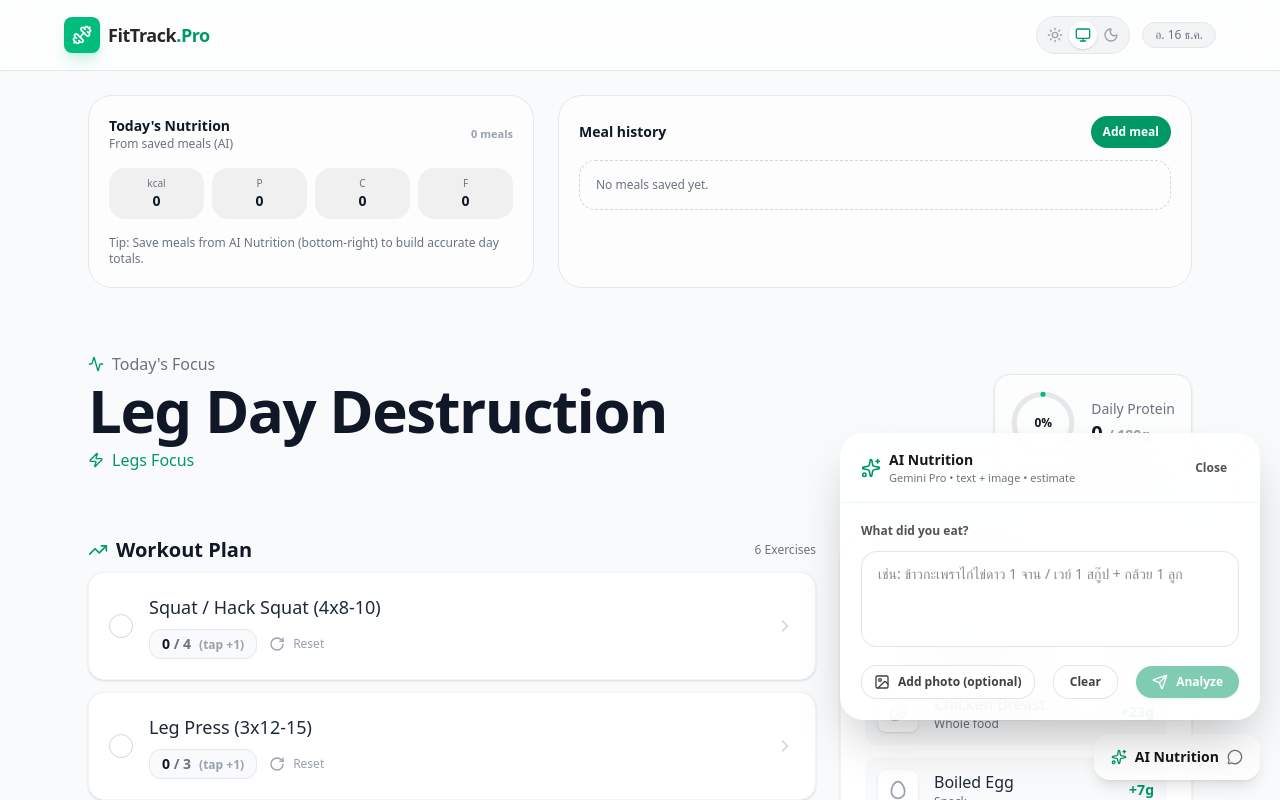
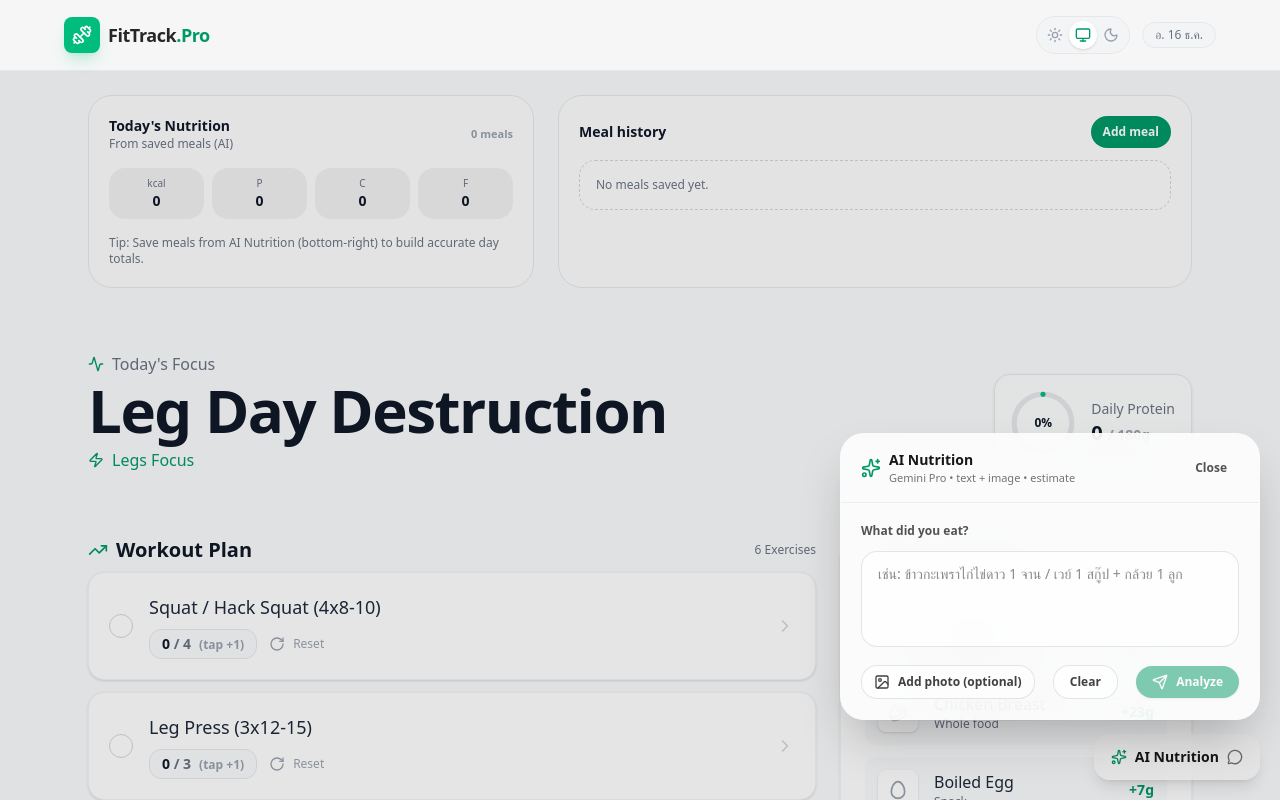
Before and after one commit to NonLuong/my-fitness, a Next.js app: page / in a window 1280 px wide. Both pictures are taken after a click on the button "AI Nutrition". Shown: the top 800 px of the page. Built offline with nearby package versions, Linux system fonts and the light colour scheme.

Commit message:
Update AI Protein

```diff
--- a/src/app/page.tsx
+++ b/src/app/page.tsx
@@ -479,11 +479,27 @@ function FitnessApp() {
       <AnimatePresence initial={false}>
         {aiOpen && (
           <motion.div
+            initial={{ opacity: 0 }}
+            animate={{ opacity: 1 }}
+            exit={{ opacity: 0 }}
+            transition={{ duration: 0.18, ease: 'easeOut' }}
+            className="fixed inset-0 z-40"
+            onClick={() => setAiOpen(false)}
+            aria-hidden
+          >
+            {/* Backdrop (click outside to close) */}
+            <div className="absolute inset-0 bg-black/10 dark:bg-black/40" />
+
+            {/* Panel */}
+            <motion.div
               initial={{ opacity: 0, y: 12, scale: 0.98 }}
               animate={{ opacity: 1, y: 0, scale: 1 }}
               exit={{ opacity: 0, y: 12, scale: 0.98 }}
               transition={{ duration: 0.22, ease: 'easeOut' }}
               className="fixed bottom-20 right-5 z-40 w-[min(92vw,420px)] overflow-hidden rounded-3xl border border-white/10 bg-white/85 shadow-2xl backdrop-blur-xl dark:bg-neutral-950/80"
+              onClick={(e) => e.stopPropagation()}
+              role="dialog"
+              aria-label="AI Nutrition"
             >
               <div className="flex items-center justify-between gap-3 border-b border-black/5 px-5 py-4 dark:border-white/10">
                 <div className="flex items-center gap-2">
@@ -648,6 +664,7 @@ function FitnessApp() {
                 </div>
               )}
               </div>
+            </motion.div>
           </motion.div>
         )}
       </AnimatePresence>
```
Lines whose indentation alone changed are shown as unchanged.
